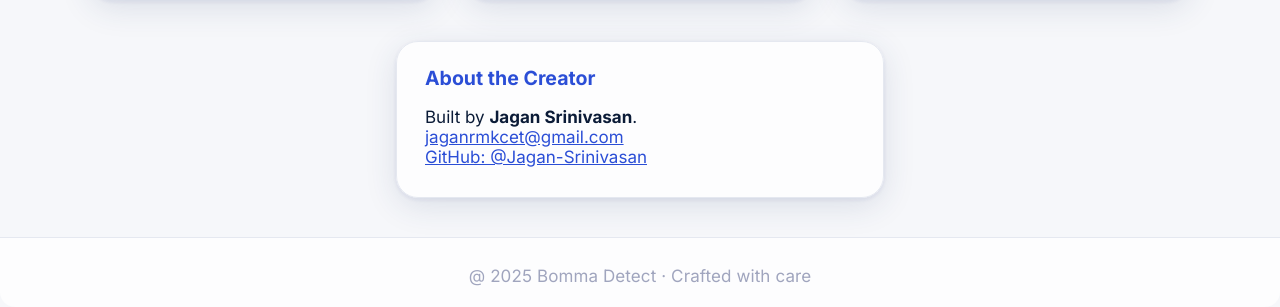
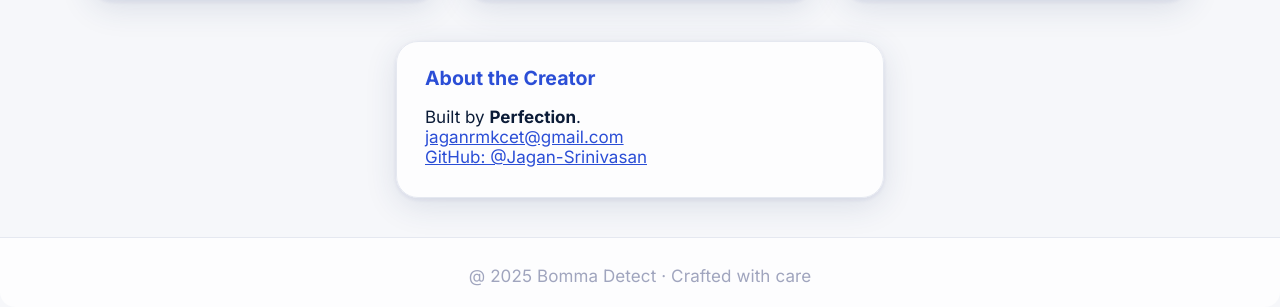
Before and after one commit to Jagan-Srinivasan/fraud_link_detector, a Flask app: page / in a window 1280 px wide. Shown: the part 999-1306 px from the top of the page. Run offline with Flask 3, Linux system fonts and the light colour scheme.

Commit message:
Update index.html

```diff
--- a/backend/templates/index.html
+++ b/backend/templates/index.html
@@ -2,7 +2,7 @@
 <html lang="en">
 <head>
   <meta charset="UTF-8">
-  <title>Fraud Link Detector</title>
+  <title>Bomma Detect</title>
   <link rel="stylesheet" href="/static/style.css">
   <meta name="viewport" content="width=device-width, initial-scale=1.0">
 </head>
@@ -103,7 +103,7 @@
       <div class="glass-card creator-card">
         <h2>About the Creator</h2>
         <p>
-          Built by <b>Jagan Srinivasan</b>.<br>
+          Built by <b>Perfection</b>.<br>
           <a href="mailto:jaganrmkcet@gmail.com">jaganrmkcet@gmail.com</a><br>
           <a href="https://github.com/Jagan-Srinivasan" target="_blank">GitHub: @Jagan-Srinivasan</a>
         </p>
```
